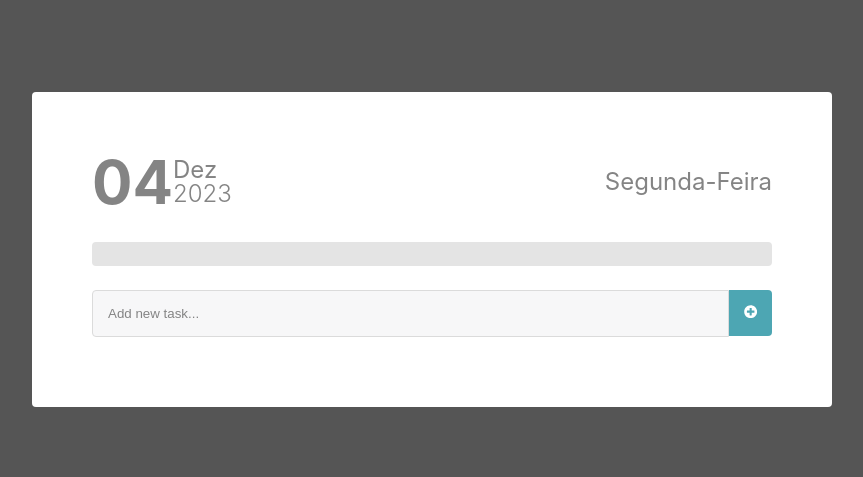
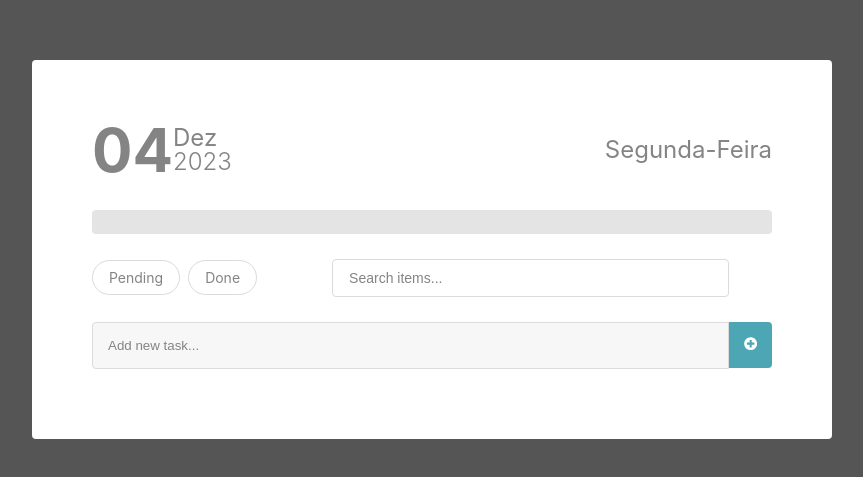
Before and after one commit to drewcosta/Sizebay-desafio, a React (Create React App) app: page / in a window 1280 px wide. Shown: the part 151-628 px from the top of the page, without its empty margins (208-1071 px from the left). Built offline with nearby package versions, Linux system fonts and the light colour scheme.

Commit message:
Feat: create modal filter bar component

```diff
--- /dev/null
+++ b/src/components/modal/ModalFilterBar.tsx
@@ -0,0 +1,96 @@
+import styled from "styled-components";
+import { ModalButton } from "./ModalButton";
+import { FaSearch } from "react-icons/fa";
+import { TaskStatus } from "../../types/TaskStatus";
+
+export const ModalFilterBar = () => {
+
+  const TaskStatusValues = Object.values(TaskStatus);
+
+  return (
+    <Container>
+      <FilterTask>
+        {TaskStatusValues.map((status, index) =>(
+          <FilterTaskStatus
+            key={index}
+            checked={false}
+          >
+            {status}
+          </FilterTaskStatus>
+        ))}
+
+      </FilterTask>
+
+      <SearchTask>
+        <InputText
+          type="text"
+          placeholder="Search items..."
+        />
+
+        <ModalButton
+          icon={<FaSearch />}
+          background="var(--bg-modal-background)"
+          colorIcon="var(--grey-text-color)"
+        />
+      </SearchTask>
+
+    </Container>
+  )
+}
+
+interface PropsStyles{
+  checked: boolean;
+}
+
+const Container = styled.div`
+  display: flex;
+  justify-content: center;
+  align-items: center;
+  gap: 75px;
+
+  width: 100%;
+  height: 100%;
+  max-width: 680px;
+  max-height: 40px;
+`
+
+const FilterTask = styled.ul`
+  display: flex;
+  justify-content: center;
+  align-items: center;
+  gap: 8px;
+`
+
+const FilterTaskStatus = styled.li<PropsStyles>`
+  list-style: none;
+  padding: 8px 16px;
+
+  color: ${(props) => props.checked ? 'var(--turquesa-color)' : 'var(--grey-text-color)'};
+  border: 1px solid ${(props) => props.checked ? 'var(--turquesa-color)' : 'var(--border-input-color)'};
+  border-radius: 20px;
+
+  font-size: 14px;
+  text-transform: capitalize;
+
+  cursor: pointer;
+`
+
+const SearchTask = styled.div`
+  display: flex;
+  justify-content: center;
+  align-items: center;
+  width: 100%;
+  height: 100%;
+`
+
+const InputText = styled.input`
+  padding: 10px 16px;
+  width: 100%;
+  height: 100%;
+  max-width: 450px;
+
+  background: var(--bg-modal-color);
+  border-radius: 4px;
+
+  font-size: 14px;
+`
--- a/src/components/modal/modal.tsx
+++ b/src/components/modal/modal.tsx
@@ -2,12 +2,14 @@ import styled from "styled-components";
 import { ModalHeader } from "./ModalHeader";
 import { ModalProgressBar } from "./ModalProgressBar";
 import { ModalTaskList } from "./ModalTasksList";
+import { ModalFilterBar } from "./ModalFilterBar";
 
 export const Modal = () => {
   return (
     <Container>
       <ModalHeader />
       <ModalProgressBar />
+      <ModalFilterBar />
       <ModalTaskList />
     </Container>
   );
```
